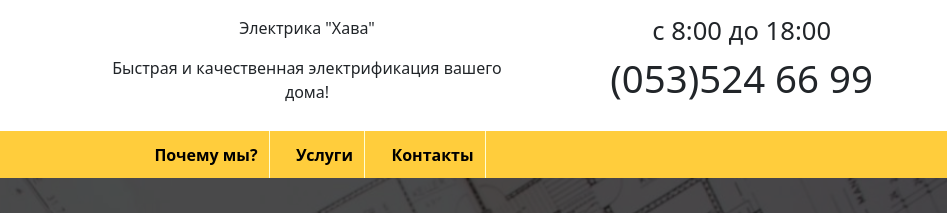
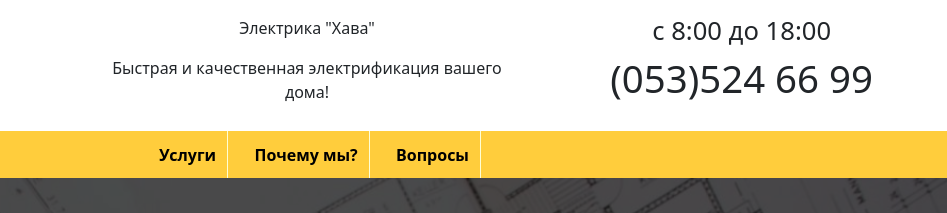
Before and after one commit to Iness0/Hava_electric, a plain HTML site: page index.html in a window 1280 px wide. Shown: the top 213 px of the page, 333-1280 px from the left. Drawn offline with nearby package versions, Linux system fonts and the light colour scheme.

Commit message:
basic functions fixes

```diff
--- a/index.html
+++ b/index.html
@@ -10,7 +10,7 @@
     <script src="https://kit.fontawesome.com/362b612e04.js" crossorigin="anonymous"></script>
     <title>Oleg-page</title>
     <meta name="description" content="Компания 'Хава' предлагает вызвать электрика для починки вашего трактора...">
-    <meta name="keywords" content="трактор починить починка тракторов хадера цена">
+    <meta name="keywords" content="Электрика повести починка  хадера цена">
 </head>
 <body>
 
@@ -33,13 +33,13 @@
         <div class="container-fluid">
             <ul class="navbar-nav mx-auto">
                 <li class="nav-item">
-                    <a class="nav-link" href="#">Почему мы?</a>
+                    <a class="nav-link" href="#service">Услуги</a>
                 </li>
                 <li class="nav-item">
-                    <a class="nav-link" href="#">Услуги</a>
+                    <a class="nav-link" href="#advantages">Почему мы?</a>
                 </li>
                 <li class="nav-item">
-                    <a class="nav-link" href="#">Контакты</a>
+                    <a class="nav-link" href="#q_a">Вопросы</a>
                 </li>
             </ul>
         </div>
@@ -56,7 +56,7 @@
     </div>
 </section>
 
-<section class="services">
+<section class="services" id="service">
     <div class="container-fluid ms-3 mt-3">
     <h2>Наши услуги</h2>
 <div class="row">
```
